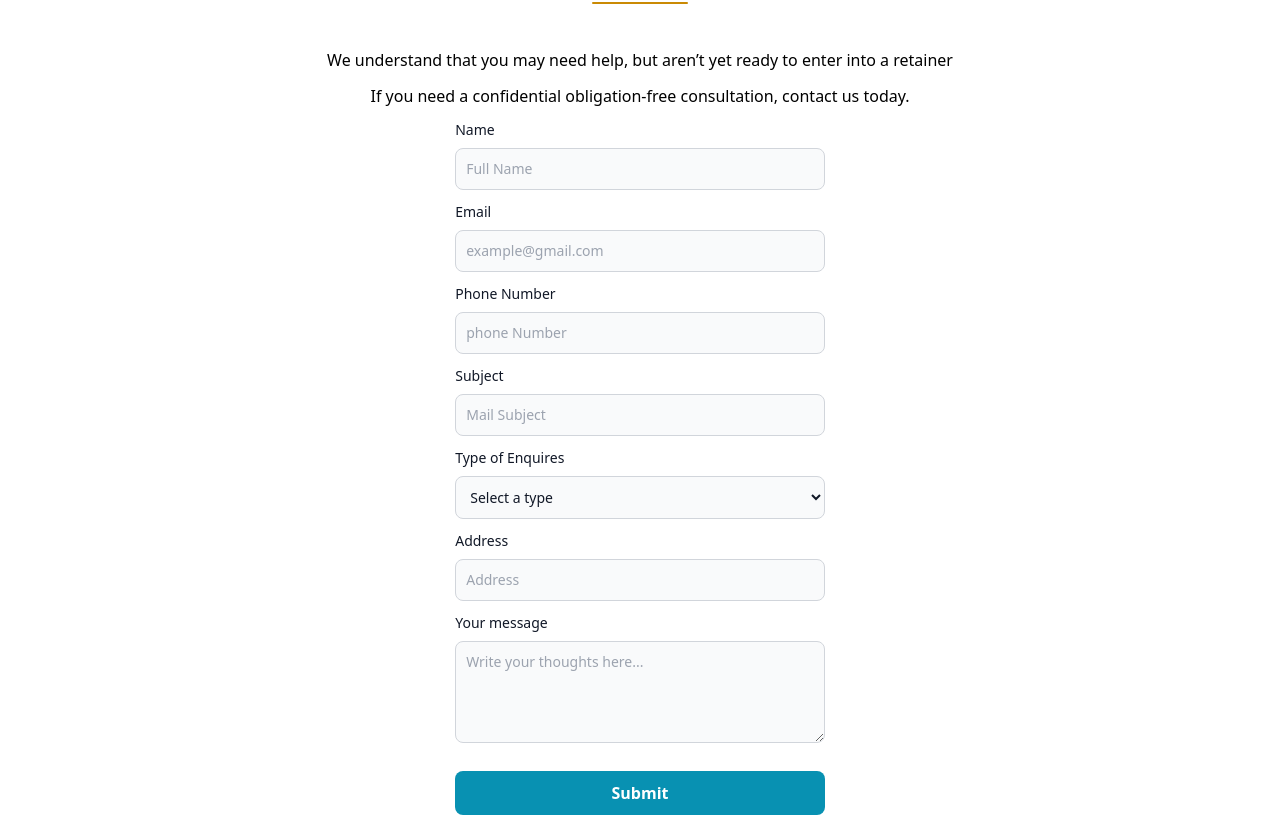
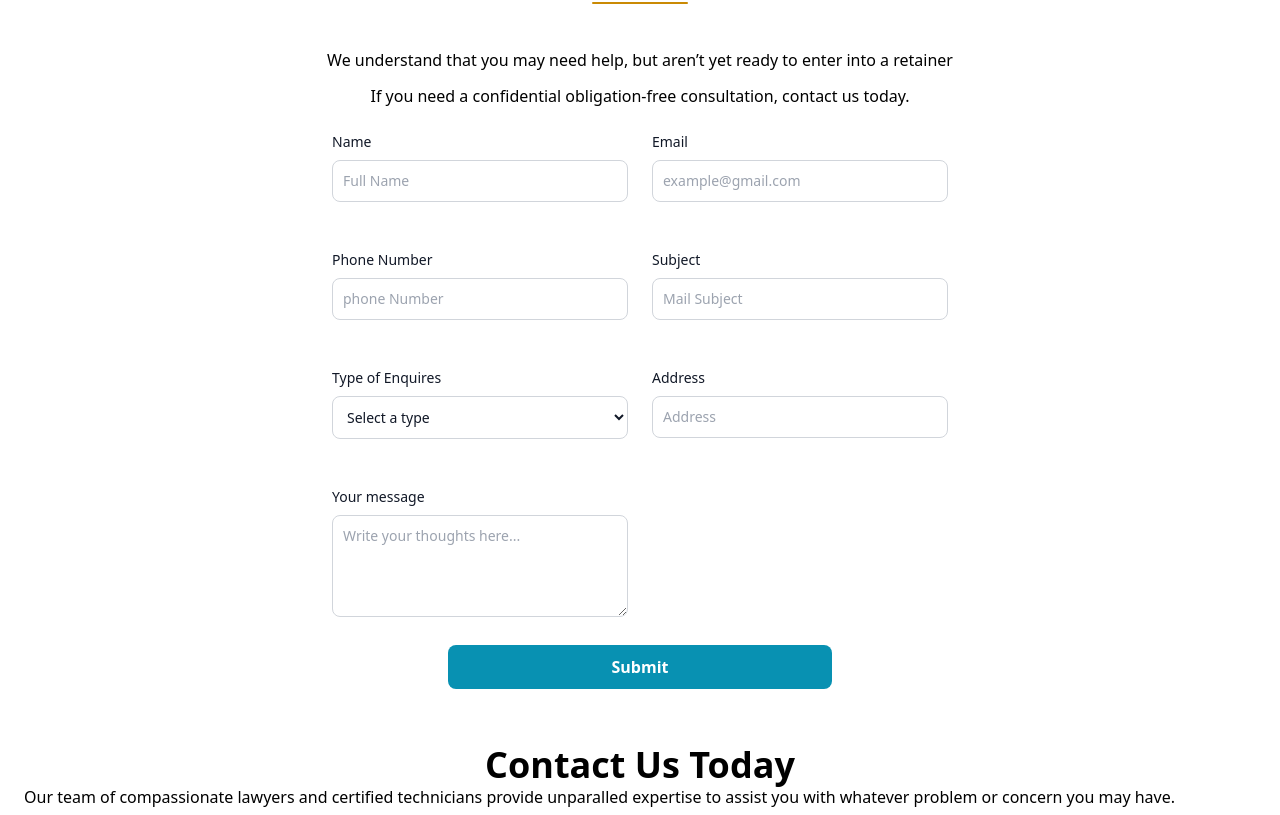
Before and after one commit to kasahun-welela/slf, a React (Vite) app: page / in a window 1280 px wide. Shown: the part 3340-4155 px from the top of the page. Built offline with nearby package versions, Linux system fonts and the light colour scheme.

Commit message:
add grid on form

```diff
--- a/src/components/ContactUs.jsx
+++ b/src/components/ContactUs.jsx
@@ -15,8 +15,9 @@ function ContactUs() {
         If you need a confidential obligation-free consultation, contact us
         today.
       </p>
-      <div className="md:w-[30%] mx-auto">
-        <div>
+      <div className="md:w-[50%] mx-auto ">
+        <div className="md:grid grid-cols-2 gap-6">
+          <div className="my-3">
             <label
               for="name"
               className="block mb-2 text-sm font-medium text-gray-900 "
@@ -26,7 +27,7 @@ function ContactUs() {
             <input
               type="text"
               id="name"
-            className="bg-gray-50 border border-gray-300
+              className="bg-white border border-gray-300
              text-gray-900 text-sm rounded-lg block  p-2.5 w-full "
               placeholder="Full Name"
               required
@@ -43,7 +44,7 @@ function ContactUs() {
             <input
               type="text"
               id="email"
-            className="bg-gray-50 border border-gray-300
+              className="bg-white border border-gray-300
              text-gray-900 text-sm rounded-lg block  p-2.5 w-full "
               placeholder="example@gmail.com"
               required
@@ -60,7 +61,7 @@ function ContactUs() {
             <input
               type="text"
               id="phone"
-            className="bg-gray-50 border border-gray-300
+              className="bg-white border border-gray-300
              text-gray-900 text-sm rounded-lg block  p-2.5 w-full "
               placeholder="phone Number"
               required
@@ -77,7 +78,7 @@ function ContactUs() {
             <input
               type="text"
               id="subject"
-            className="bg-gray-50 border border-gray-300
+              className="bg-white border border-gray-300
              text-gray-900 text-sm rounded-lg block  p-2.5 w-full "
               placeholder="Mail Subject"
               required
@@ -94,7 +95,7 @@ function ContactUs() {
             </label>
             <select
               id="typeofenquires"
-            className="bg-gray-50 border border-gray-300
+              className="bg-white border border-gray-300
              text-gray-900 text-sm rounded-lg block  p-2.5 w-full "
             >
               <option selected>Select a type</option>
@@ -117,7 +118,7 @@ function ContactUs() {
             <input
               type="text"
               id="Address"
-            className="bg-gray-50 border border-gray-300
+              className="bg-white border border-gray-300
              text-gray-900 text-sm rounded-lg block  p-2.5 w-full "
               placeholder="Address"
               required
@@ -134,16 +135,25 @@ function ContactUs() {
             <textarea
               id="message"
               rows="4"
-            class="block p-2.5 w-full text-sm text-gray-900 bg-gray-50 rounded-lg border border-gray-300 "
+              class="block p-2.5 w-full text-sm text-gray-900 bg-white rounded-lg border border-gray-300 "
               placeholder="Write your thoughts here..."
             ></textarea>
           </div>
-        <div>
-          <button className="bg-cyan-600 hover:bg-cyan-900 py-2.5 w-full text-white font-bold rounded-lg mt-4">
+        </div>
+        <div className="md:flex justify-center">
+          <button className="bg-cyan-600 hover:bg-cyan-900 py-2.5 w-full md:max-w-sm text-white font-bold rounded-lg mt-4">
             Submit
           </button>
         </div>
       </div>
+      <h1 className="font-semibold text-center text-4xl mt-14 ">
+        Contact Us Today
+      </h1>
+      <p>
+        Our team of compassionate lawyers and certified technicians provide
+        unparalled expertise to assist you with whatever problem or concern you
+        may have.{" "}
+      </p>
     </div>
   );
 }
```
Lines whose indentation alone changed are shown as unchanged.
